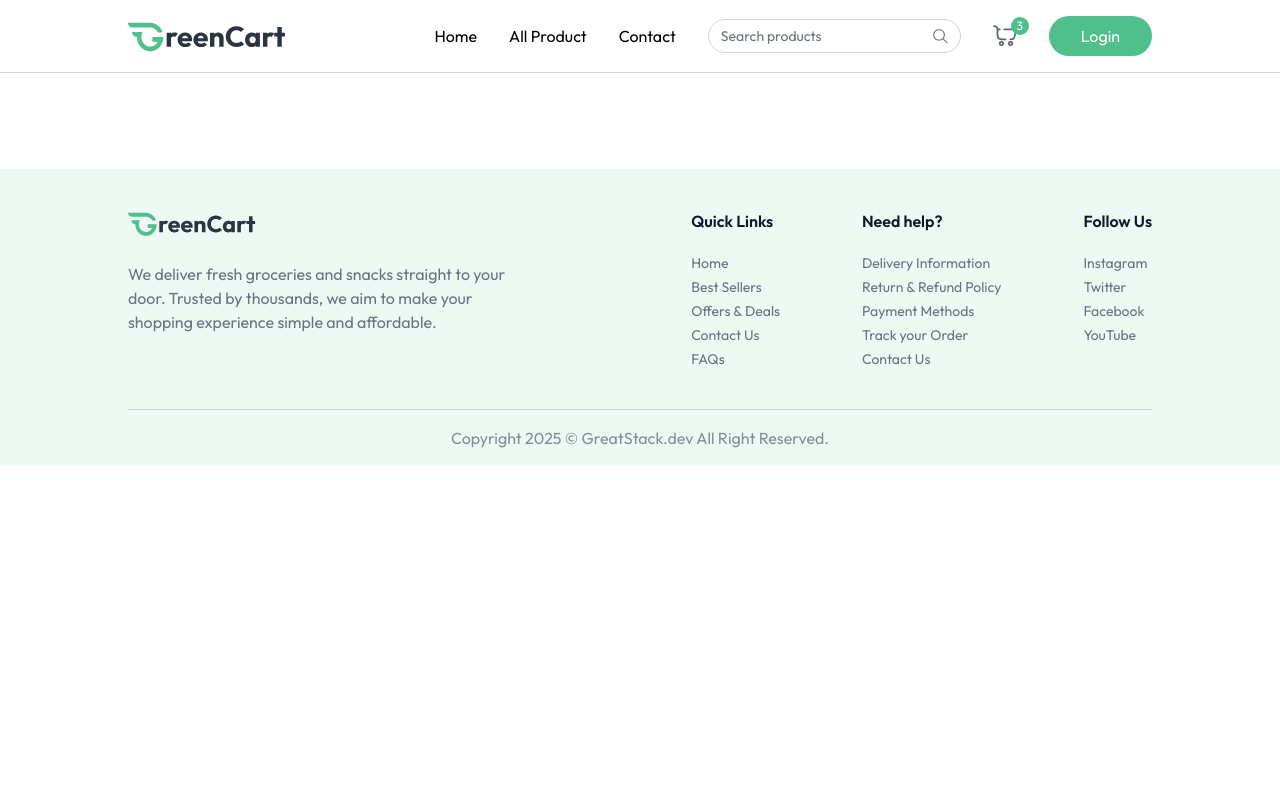
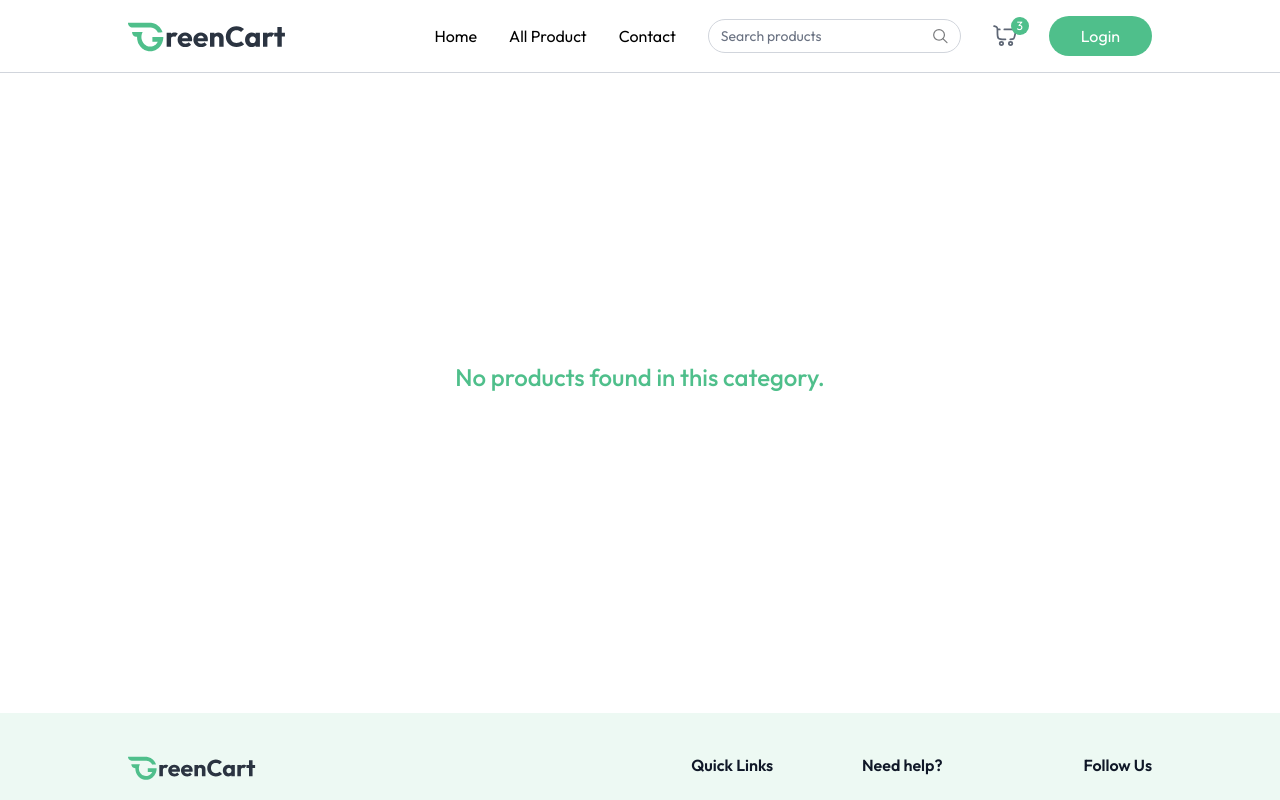
Before and after one commit to tarun0714/Grocery_Delivery_Website-Using-MERN-Stack-frontend, a React (Vite) app: page /products/1 in a window 1280 px wide. Shown: the top 800 px of the page. Built offline with nearby package versions, Linux system fonts and the light colour scheme.

Commit message:
Categories clickable

```diff
--- a/src/App.jsx
+++ b/src/App.jsx
@@ -6,6 +6,8 @@
 import Footer from './components/Footer'
 import { useAppContext } from './context/AppContext'
 import Login from './components/Login'
+import AllProducts from './pages/AllProducts'
+import ProductCategory from './pages/ProductCategory'
 
 const App = () => {
 
@@ -21,6 +23,8 @@
       <div className={`${isSellerPath ? "" : "px-6 md:px-16 lg:px-24 xl:px-32"}`}>
         <Routes>
           <Route path='/' element={<Home/>} />
+          <Route path='/products' element={<AllProducts/>} />
+          <Route path='/products/:category' element={<ProductCategory/>} />
         </Routes>
       </div>
       {!isSellerPath && <Footer/>}
--- a/src/components/NavBar.jsx
+++ b/src/components/NavBar.jsx
@@ -1,16 +1,22 @@
-import React from 'react'
+import React, { useEffect } from 'react'
 import { NavLink } from 'react-router-dom'
 import { assets } from '../assets/assets'
 import { useAppContext } from '../context/AppContext'
 
 const NavBar = () => {
     const [open, setOpen] = React.useState(false)
-    const {user, setUser, setShowUserLogin, showUserLogin, navigate} = useAppContext();
+    const {user, setUser, setShowUserLogin, showUserLogin, navigate, setSearchQuery, searchQuery} = useAppContext();
 
     const logout = async () => {
         setUser(null);
         navigate('/');
     }
+
+    useEffect(()=> {
+        if(searchQuery.length > 0){
+            navigate("/products")
+        }
+    },[searchQuery])
 
   return (
     <nav className="flex items-center justify-between px-6 md:px-16 lg:px-24 xl:px-32 py-4 border-b border-gray-300 bg-white relative transition-all">
@@ -26,7 +32,7 @@
                 <NavLink to='/'>Contact</NavLink>
 
                 <div className="hidden lg:flex items-center text-sm gap-2 border border-gray-300 px-3 rounded-full">
-                    <input className="py-1.5 w-full bg-transparent outline-none placeholder-gray-500" type="text" placeholder="Search products" />
+                    <input onChange={(e)=> setSearchQuery(e.target.value)} className="py-1.5 w-full bg-transparent outline-none placeholder-gray-500" type="text" placeholder="Search products" />
                     <img src={assets.search_icon} alt='search' className="w-4 h-4"/>
                 </div>
 
--- a/src/components/ProductCard.jsx
+++ b/src/components/ProductCard.jsx
@@ -6,7 +6,7 @@
     const {currency, addToCart, updateCartItem, removeFromCart, cartItems, navigate} = useAppContext()
 
     return product && (
-        <div className="border border-gray-500/20 rounded-md md:px-4 px-3 py-2 bg-white min-w-56 max-w-56 w-full">
+        <div onClick={()=> {navigate(`/products/${product.category.toLowerCase()}/${product._id}`); scrollTo(0,0)}} className="border border-gray-500/20 rounded-md md:px-4 px-3 py-2 bg-white min-w-56 max-w-56 w-full">
             <div className="group cursor-pointer flex items-center justify-center px-2">
                 <img className="group-hover:scale-105 transition max-w-26 md:max-w-36" src={product.image[0]} alt={product.name} />
             </div>
--- a/src/context/AppContext.jsx
+++ b/src/context/AppContext.jsx
@@ -17,6 +17,7 @@
     const [products, setProducts] = useState([])
 
     const [cartItems, setCartItems] = useState({})
+    const [searchQuery, setSearchQuery] = useState({})
 
     //Fetch All Products
     const fetchProducts = async () => {
@@ -61,7 +62,7 @@
         fetchProducts()
     },[])
 
-    const value = {navigate, user, setUser, setIsSeller, isSeller, showUserLogin, setShowUserLogin, products, currency, addToCart, updateCartItem, removeFromCart, cartItems}
+    const value = {navigate, user, setUser, setIsSeller, isSeller, showUserLogin, setShowUserLogin, products, currency, addToCart, updateCartItem, removeFromCart, cartItems, searchQuery, setSearchQuery}
 
     return <AppContext.Provider value = {value}>
         {children}
--- /dev/null
+++ b/src/pages/AllProducts.jsx
@@ -0,0 +1,35 @@
+import React, { useEffect, useState } from 'react'
+import { useAppContext } from '../context/AppContext'
+import ProductCard from '../components/ProductCard'
+
+const AllProducts = () => {
+
+    const { products, searchQuery } = useAppContext()
+    const [filteredProducts, setFilteredProducts] = useState([])
+
+    useEffect(() =>{
+      if(searchQuery.length > 0){
+        setFilteredProducts(products.filter(
+          product => product.name.toLowerCase().includes(searchQuery.toLowerCase())
+        ))}else{
+          setFilteredProducts(products)
+        }
+    },[products, searchQuery])
+
+  return (
+    <div className='mt-16 flex flex-col'>
+        <div className='flex flex-col items-end w-max' >
+            <p className='text-2xl font-medium uppercase'>All products</p>
+            <div className='w-16 h-0.5 bg-primary rounded-full'></div>
+        </div>
+
+        <div className='grid grid-cols-2 sm:grid-cols-3 md:grid-cols-4 gap-3 md:gap-6 lg:grid-cols-5 mt-6' >
+            {filteredProducts.filter((product)=>product.inStock).map((product, index)=>(
+              <ProductCard key = {index} product={product}/>
+            ))}
+        </div>
+    </div>
+  )
+}
+
+export default AllProducts
--- /dev/null
+++ b/src/pages/ProductCategory.jsx
@@ -0,0 +1,39 @@
+import React from 'react'
+import { useAppContext } from '../context/AppContext'
+import { useParams } from 'react-router-dom'
+import { categories } from '../assets/assets'
+import ProductCard from '../components/ProductCard'
+
+const ProductCategory = () => {
+
+    const { products } = useAppContext()
+    const { category} = useParams()
+
+    const searchCategory = categories.find((item)=> item.path.toLowerCase() === category)
+
+    const filteredProducts = products.filter((product)=> product.category.toLowerCase() === category)
+
+    return (
+    <div className='mt-16'>
+        {searchCategory && (
+            <div className='flex flex-col items-end w-max'>
+                <p className='text-2xl font-medium'>{searchCategory.text.toUpperCase()}</p>
+                <div className='w-16 h-0.5 bg-primary rounded-full'></div>
+            </div>
+        )}
+        {filteredProducts.length > 0 ? (
+            <div className='grid grid-cols-2 sm:grid-cols-3 md:grid-cols-4 lg:grid-cols-5 gap-3 md:gap-6 mt-6'>
+                {filteredProducts.map((product) =>(
+                    <ProductCard key={product._id} product={product}/>
+                ))}
+            </div>
+        ): (
+            <div className='flex items-center justify-center h-[60vh]'>
+                <p className='text-2xl font-medium text-primary'>No products found in this category.</p>
+            </div>
+        )}
+    </div>
+  )
+}
+
+export default ProductCategory
```
